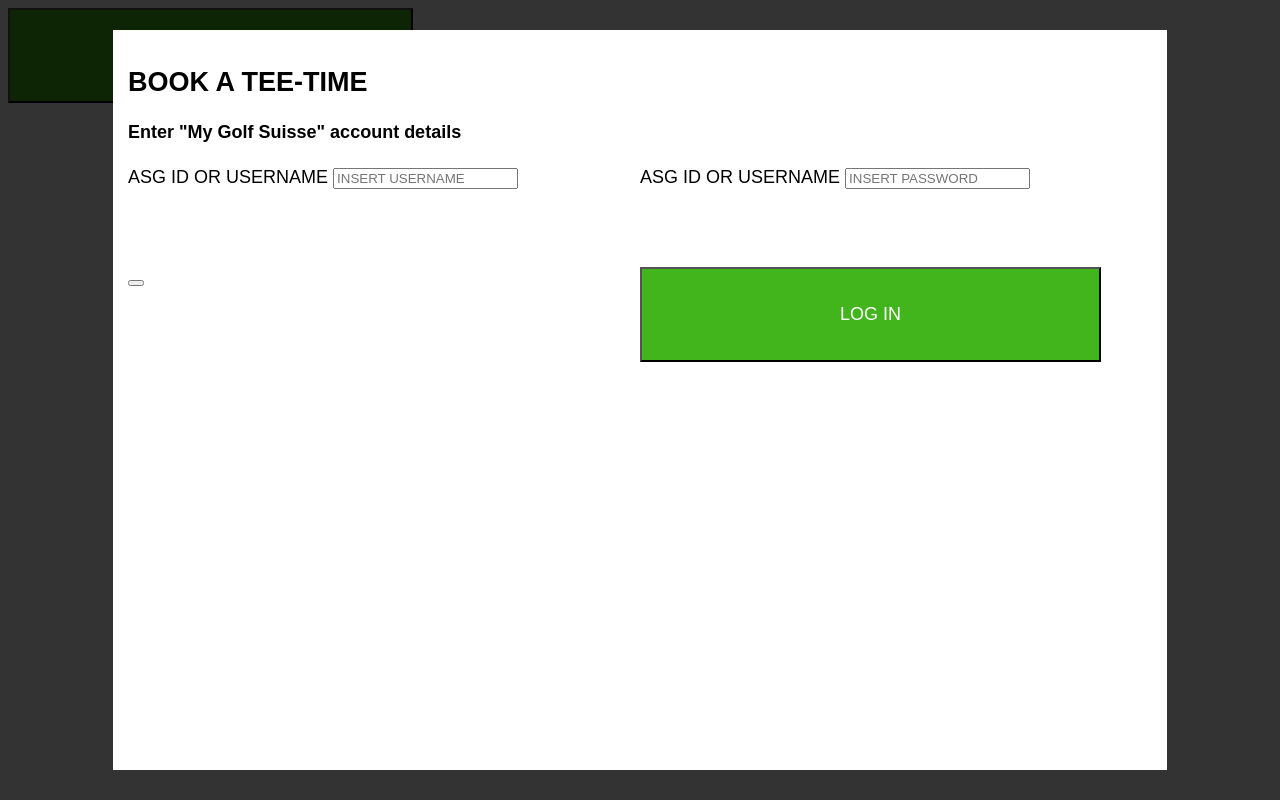
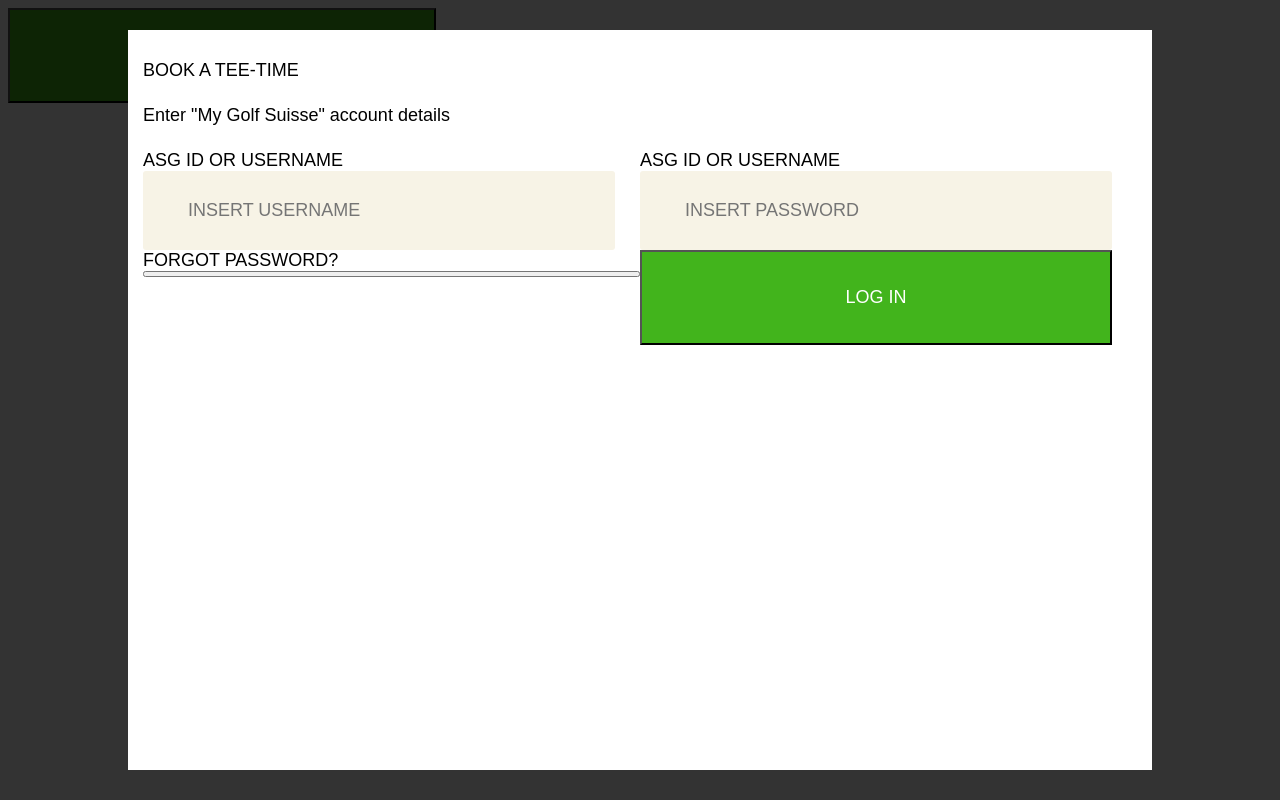
Before and after one commit to gaborpeter/penceo-test, a website: page public/index.html in a window 1280 px wide. Both pictures are taken after a click on the button "Start". Drawn offline with nearby package versions, Linux system fonts and the light colour scheme; files that its build step writes are made by us from their sources.

Commit message:
style(modal)

```diff
--- a/public/index.html
+++ b/public/index.html
@@ -16,19 +16,20 @@
         <h4>Enter "My Golf Suisse" account details</h4>
       </header>
       <main class="modal-body">
-        <div class="modal-grid">
+        <div class="modal-cell">
           <label for="username">ASG ID OR USERNAME</label>
           <input type="text" id="username" placeholder="INSERT USERNAME">
         </div>
-        <div class="modal-grid">
+        <div class="modal-cell">
           <label for="password">ASG ID OR USERNAME</label>
           <input type="text" id="password" placeholder="INSERT PASSWORD">
         </div>
-        <div class="modal-grid">
+        <div class="modal-cell">
+          FORGOT PASSWORD?
           <label for="forgotten-password"></label>
           <button id="forgotten-password"></button>
         </div>
-        <div class="modal-grid">
+        <div class="modal-cell">
           <button class="button login">LOG IN</button>
         <div>
       </main>
--- a/src/style/button.scss
+++ b/src/style/button.scss
@@ -2,7 +2,7 @@
   color: white;
   font-size: 18px;
   background-color: #42B41C;
-  width: 90%;
   height: 95px;
+  width: 95%;
   cursor: pointer;
 }
--- a/src/style/body.scss
+++ b/src/style/initial.scss
@@ -1,3 +1,4 @@
-body {
+* {
   font: 18px Arial, Helvetica, sans-serif;
+  box-sizing: border-box;
 }
--- a/src/style/style.scss
+++ b/src/style/style.scss
@@ -1,4 +1,5 @@
-@import 'body';
+@import 'initial';
 @import 'button';
+@import 'input';
 @import 'main-container';
 @import 'modal';
```
